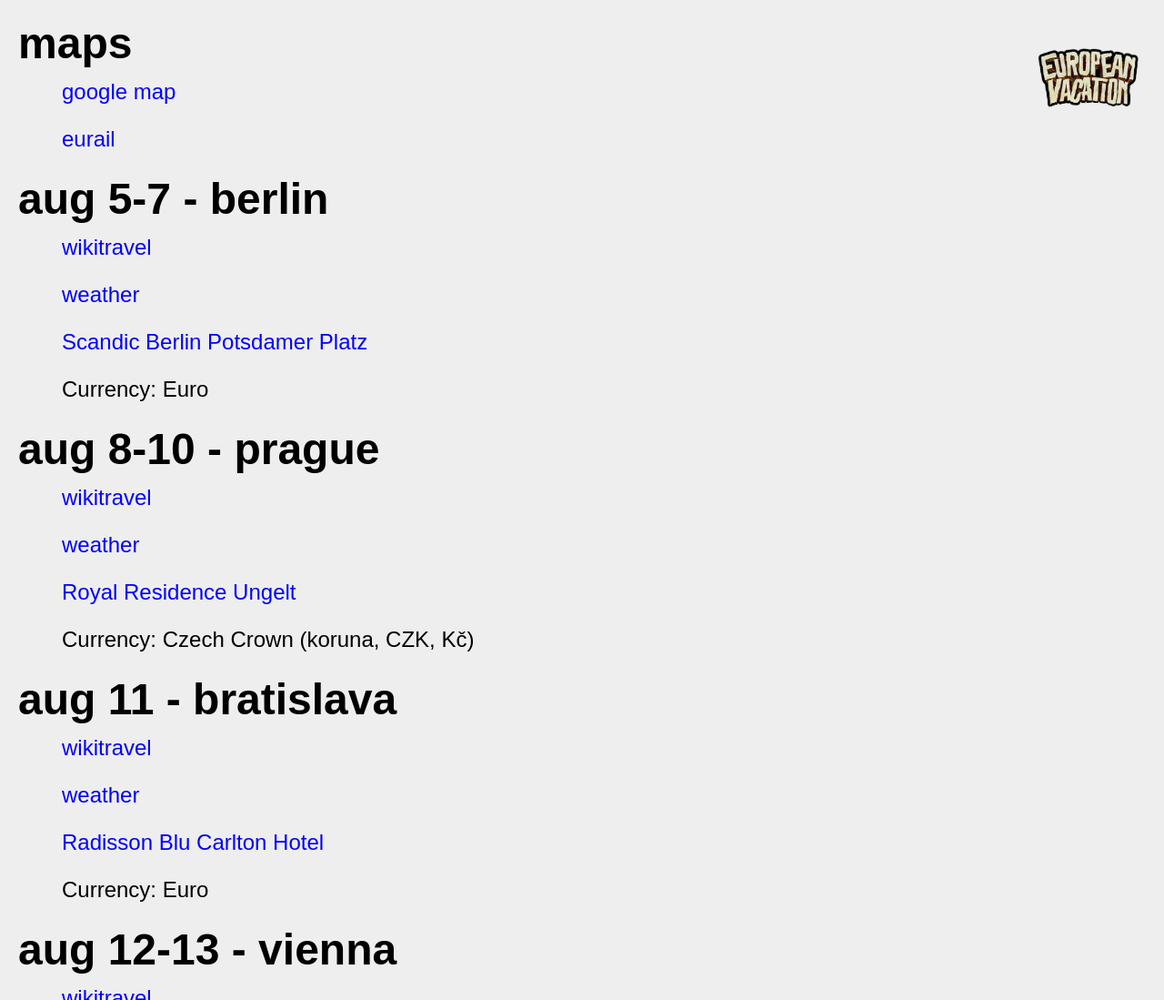
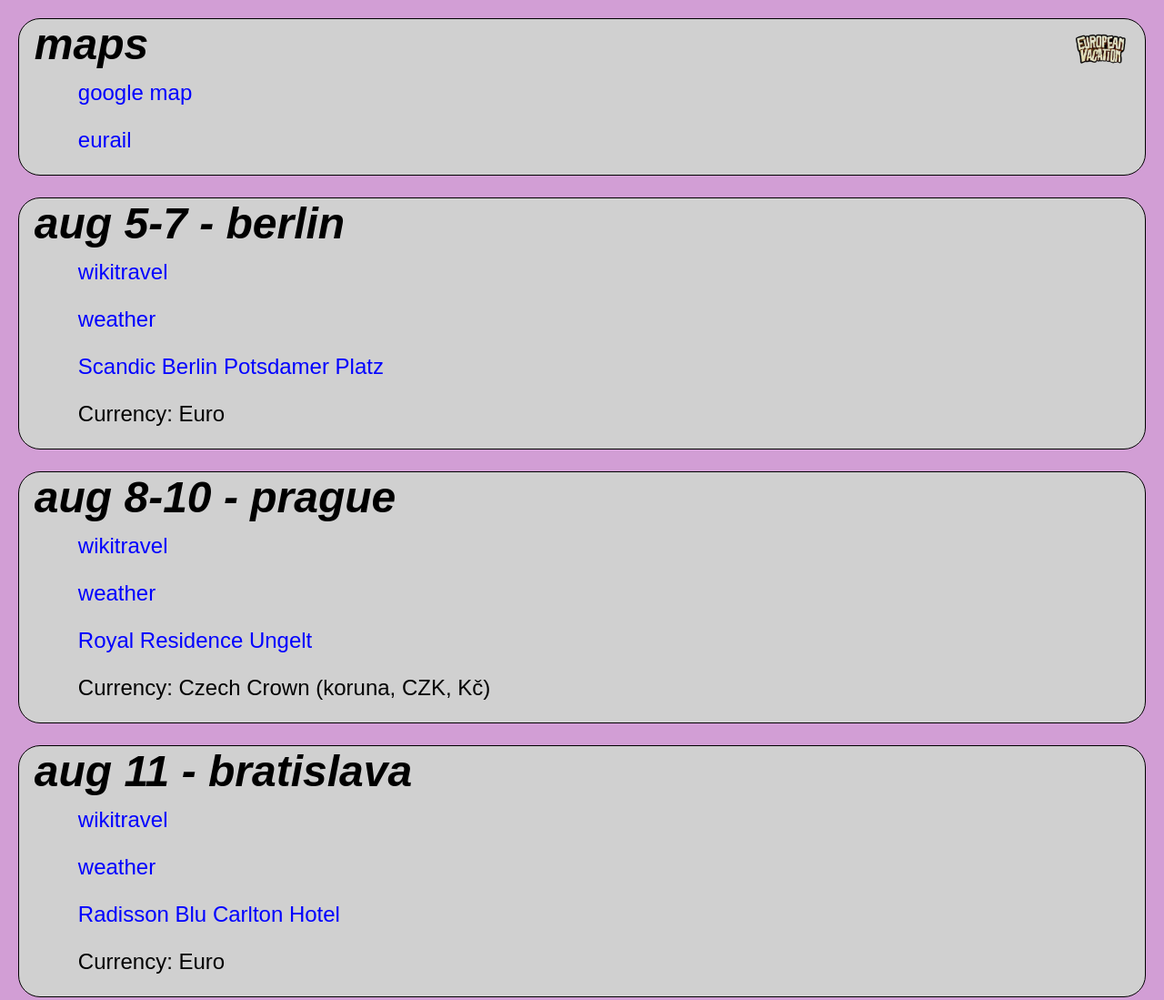
Before and after one commit to pmuellr/euro-2017-08, a plain HTML site: page index.html in a window 1280 px wide. Shown: the top 1099 px of the page at 91% size. Drawn offline with Linux system fonts and the light colour scheme.

Commit message:
style updates

```diff
--- a/index.html
+++ b/index.html
@@ -21,11 +21,12 @@
       padding:            0.5em;
       font-size:          150%;
       font-family:        sans-serif;
-      background-color:   #EEEEEE;
+      background-color:   #D29ED5;
     }
     h1 {
-      margin-top: 0em;
+      margin-top:    0em;
       margin-bottom: 0em;
+      font-style:    italic;
     }
     p {
       margin-top: 0.5em;
@@ -36,17 +37,26 @@
     .indent {
       padding-left: 2em;
     }
+    .section {
+      border:            thin solid black;
+      border-radius:     1em;
+      margin-bottom:     1em;
+      padding:           0 0.7em;
+      background-color:  #D0D0D0;
+    }
     a:link, a:visited, a:active {
       text-decoration: none;
-      color: blue;
+      color:           blue;
     }
     </style>
   </head>
 
   <body>
-    <img style="float:right" src="icon-512x512.png" width=128>
 
     <!-- =============================================================== -->
+    <div class="section">
+      <img style="float:right" src="icon-512x512.png" width="64">
+
       <h1>maps</h1>
 
       <div class="indent">
@@ -63,8 +73,10 @@
         </p>
 
       </div>
+    </div>
 
     <!-- =============================================================== -->
+    <div class="section">
       <h1>aug 5-7 - berlin</h1>
 
       <div class="indent">
@@ -78,8 +90,10 @@
 
         <p>Currency: Euro</p>
       </div>
+    </div>
 
     <!-- =============================================================== -->
+    <div class="section">
       <h1>aug 8-10 - prague</h1>
 
       <div class="indent">
@@ -93,8 +107,10 @@
 
         <p>Currency: Czech Crown (koruna, CZK, Kč)</p>
       </div>
+    </div>
 
     <!-- =============================================================== -->
+    <div class="section">
       <h1>aug 11 - bratislava</h1>
 
       <div class="indent">
@@ -108,8 +124,10 @@
 
         <p>Currency: Euro</p>
       </div>
+    </div>
 
     <!-- =============================================================== -->
+    <div class="section">
       <h1>aug 12-13 - vienna</h1>
 
       <div class="indent">
@@ -123,8 +141,10 @@
 
         <p>Currency: Euro</p>
       </div>
+    </div>
 
     <!-- =============================================================== -->
+    <div class="section">
       <h1>aug 14-18 - budapest</h1>
 
       <div class="indent">
@@ -138,8 +158,10 @@
 
         <p>Currency: forint (HUF)</p>
       </div>
+    </div>
 
     <!-- =============================================================== -->
+    <div class="section">
       <h1>etc</h1>
 
       <div class="indent">
@@ -147,6 +169,7 @@
         <p><a href="http://szigetfestival.com/">sziget festival</a></p>
 
       </div>
+    </div>
 
   </body>
 </html>
```
Lines whose indentation alone changed are shown as unchanged.
